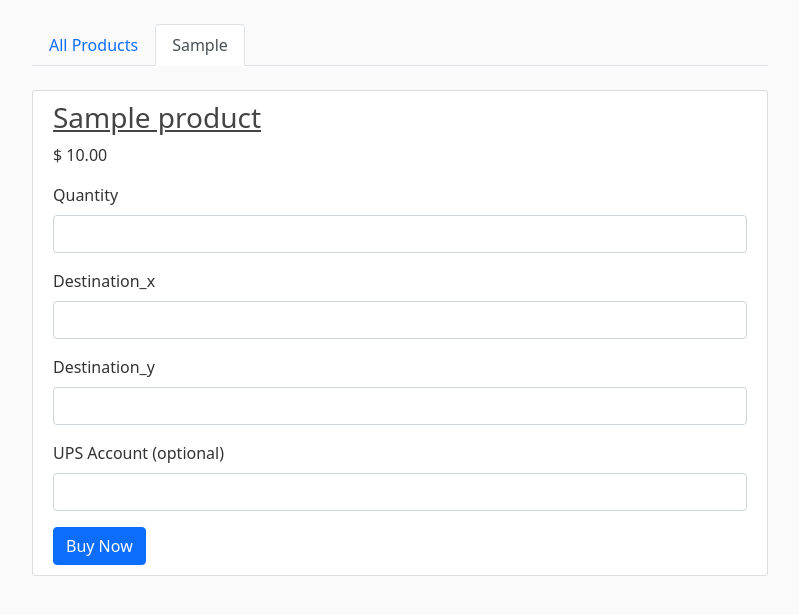
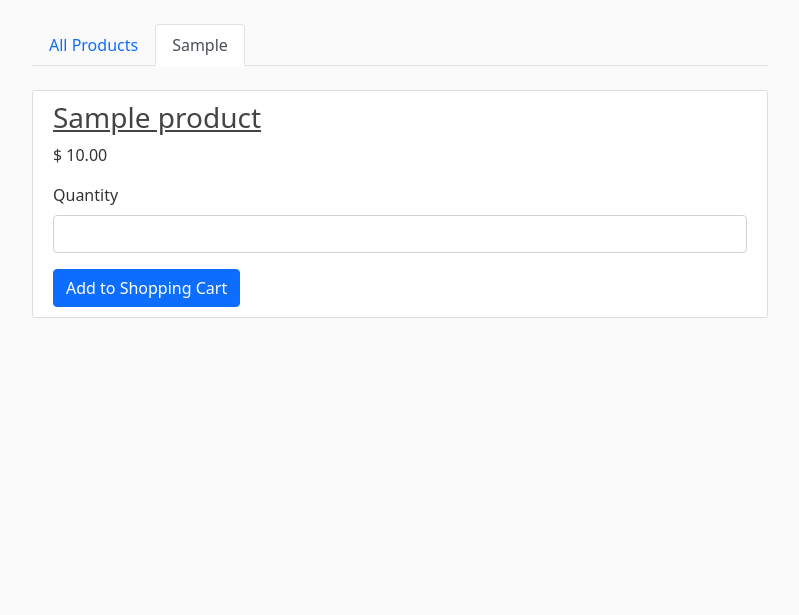
Before and after one commit to Erica233/Mini-Amazon, a Django app: a page that uses frontend/amazon/templates/amazon/product.html in a window 1280 px wide. Shown: the part 56-671 px from the top of the page, without its empty margins (50-849 px from the left). Run offline with Django 4.2, Linux system fonts and the light colour scheme; a user stored in the database is signed in; tables that the repository leaves empty hold one stand-in row (values such as "Sample post").

Commit message:
shopping cart

```diff
--- a/frontend/amazon/models.py
+++ b/frontend/amazon/models.py
@@ -24,12 +24,12 @@ class Warehouse(models.Model):
         return '(%s, %s)'%(self.location_x, self.location_y)
 
 class Package(models.Model):
-    owner = models.ForeignKey(User, on_delete=models.CASCADE, null=True)
-    warehouse = models.ForeignKey(Warehouse, on_delete=models.CASCADE, null=True, blank=True)
+    owner = models.ForeignKey(User, on_delete=models.CASCADE)
+    warehouse = models.ForeignKey(Warehouse, on_delete=models.CASCADE)
     destination_x = models.IntegerField()
     destination_y = models.IntegerField()
     truck_id = models.IntegerField(default=-1)
-    ups_account = models.CharField(max_length=50, null=True, blank=True, default='')
+    ups_account = models.CharField(max_length=50, blank=True, default='')
     ups_verified = models.BooleanField(default=False)
     # all possible status: purchasing, purchased, packing, packed, loading, loaded, delivering, delivered
     status = models.CharField(max_length=50, default='purchasing')
@@ -43,7 +43,8 @@ class Item(models.Model):
     buyer = models.ForeignKey(User, on_delete=models.CASCADE)
     product = models.ForeignKey(Product, on_delete=models.CASCADE)
     product_num = models.PositiveIntegerField(default=1)
-    package = models.ForeignKey(Package, on_delete=models.CASCADE, related_name='items')
+    package = models.ForeignKey(Package, on_delete=models.CASCADE, related_name='items', null=True, default=None)
+    in_cart = models.BooleanField(default=True) # False means it was ordered
 
     def __str__(self):
         return '%s_%s'%(self.product.name, self.buyer.username)
--- a/frontend/amazon/templates/amazon/product.html
+++ b/frontend/amazon/templates/amazon/product.html
@@ -31,19 +31,7 @@
                     <label for="product_num" class="form-label">Quantity</label>
                     <input type="number" min='1' class="form-control" id="product_num" name="product_num" required>
                 </div>
-                <div class="mb-3">
-                    <label for="destination_x" class="form-label">Destination_x</label>
-                    <input type="number" class="form-control" id="destination_x" name="destination_x" required>
-                </div>
-                <div class="mb-3">
-                    <label for="destination_y" class="form-label">Destination_y</label>
-                    <input type="number" class="form-control" id="destination_y" name="destination_y" required>
-                </div>
-                <div class="mb-3">
-                    <label for="ups_account" class="form-label">UPS Account (optional)</label>
-                    <input type="text" class="form-control" id="ups_account" name="ups_account">
-                </div>
-                <button type="submit" class="btn btn-primary">Buy Now</button>
+                <button type="submit" class="btn btn-primary">Add to Shopping Cart</button>
             </form>
         </div>
     </article>
--- a/frontend/amazon/urls.py
+++ b/frontend/amazon/urls.py
@@ -9,4 +9,5 @@ urlpatterns = [
     path('product/<str:a_product>', views.oneProduct, name='amazon-one-product'),
     path('orders/', views.orders, name='amazon-orders'),
     path('orders/<int:package_id>', views.oneOrder, name='amazon-one-order'),
+    path('cart/', views.cart, name='amazon-cart'),
 ]
--- a/frontend/amazon/views.py
+++ b/frontend/amazon/views.py
@@ -55,7 +55,17 @@ def oneProduct(request, a_product):
 
     if request.method == "POST":
         product_num = request.POST['product_num']
-        destination_x = request.POST['destination_x']
+        item = Item.objects.create(buyer=request.user, product=product, product_num=product_num)
+        messages.add_message(request, messages.INFO, 'Add to Shopping Cart Successfully!')
+        return HttpResponseRedirect(reverse('amazon-one-product'))
+    else:
+        context = {
+            'categories': Category.objects.all().order_by('-category'),
+            'product': product,
+            'curr_nav': curr_cat
+        }
+        return render(request, 'amazon/product.html', context)
+        '''destination_x = request.POST['destination_x']
         destination_y = request.POST['destination_y']
         ups_account = request.POST.get('ups_account', '')
         ups_verified = False
@@ -92,13 +102,7 @@ def oneProduct(request, a_product):
         #s.close()
         messages.add_message(request, messages.INFO, 'Order Created Successfully!')
         return HttpResponseRedirect(reverse('amazon-products'))
-    else:
-        context = {
-            'categories': Category.objects.all().order_by('-category'),
-            'product': product,
-            'curr_nav': curr_cat
-        }
-        return render(request, 'amazon/product.html', context)
+        '''
 
 @login_required
 def orders(request):
@@ -128,3 +132,12 @@ def oneOrder(request, package_id):
         'package': package
     }
     return render(request, 'amazon/oneOrder.html', context)
+
+def cart(request):
+    items = Item.objects.filter(buyer=request.user, in_cart=True)
+    packages = Package.objects.filter(owner=request.user).order_by('-create_time')
+    context = {
+        'items': items,
+        'packages': packages,
+    }
+    return render(request, 'amazon/cart.html', context)
```
Also changed, not shown: frontend/amazon/templates/amazon/cart.html (added, +21 -0 lines).
